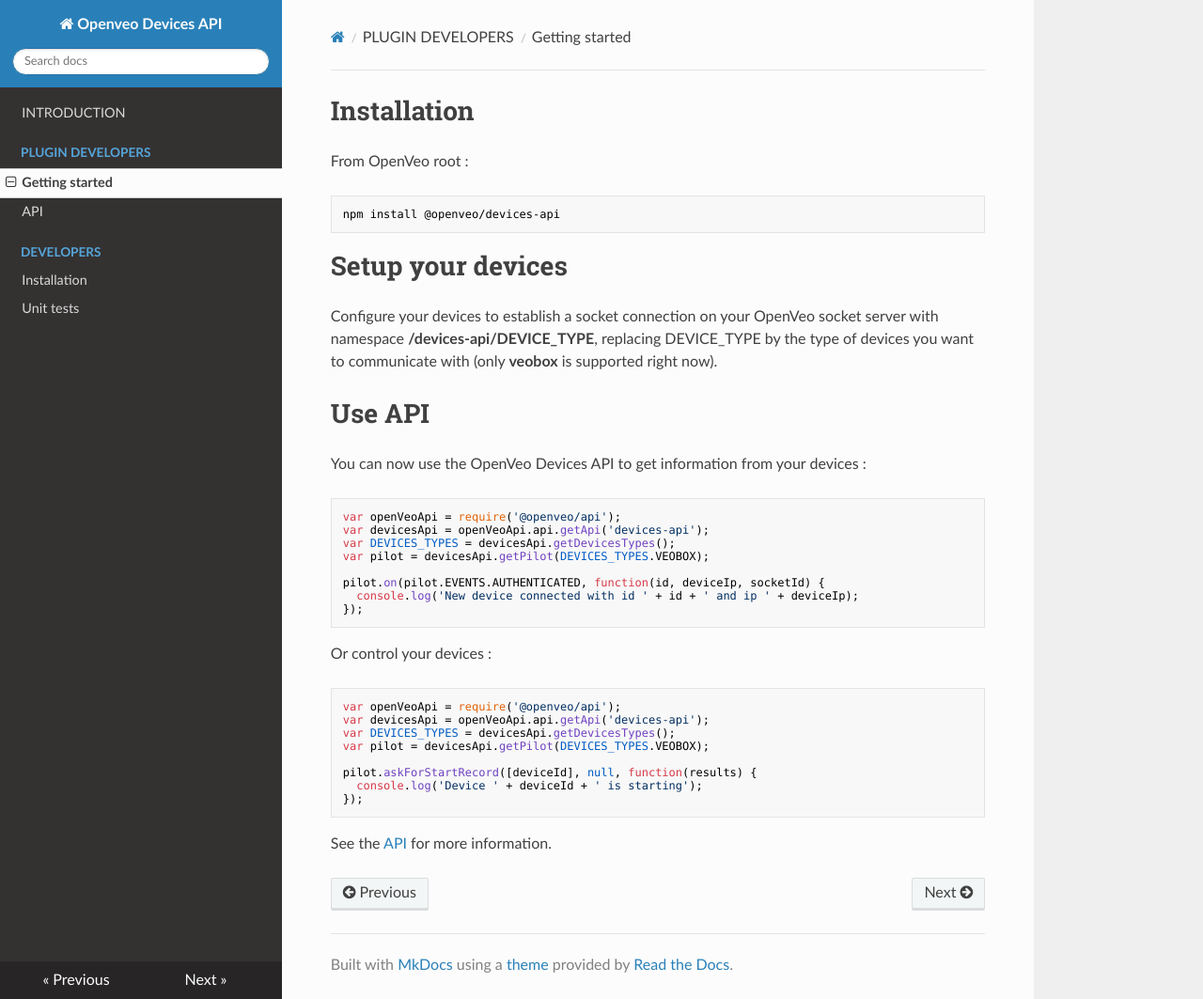
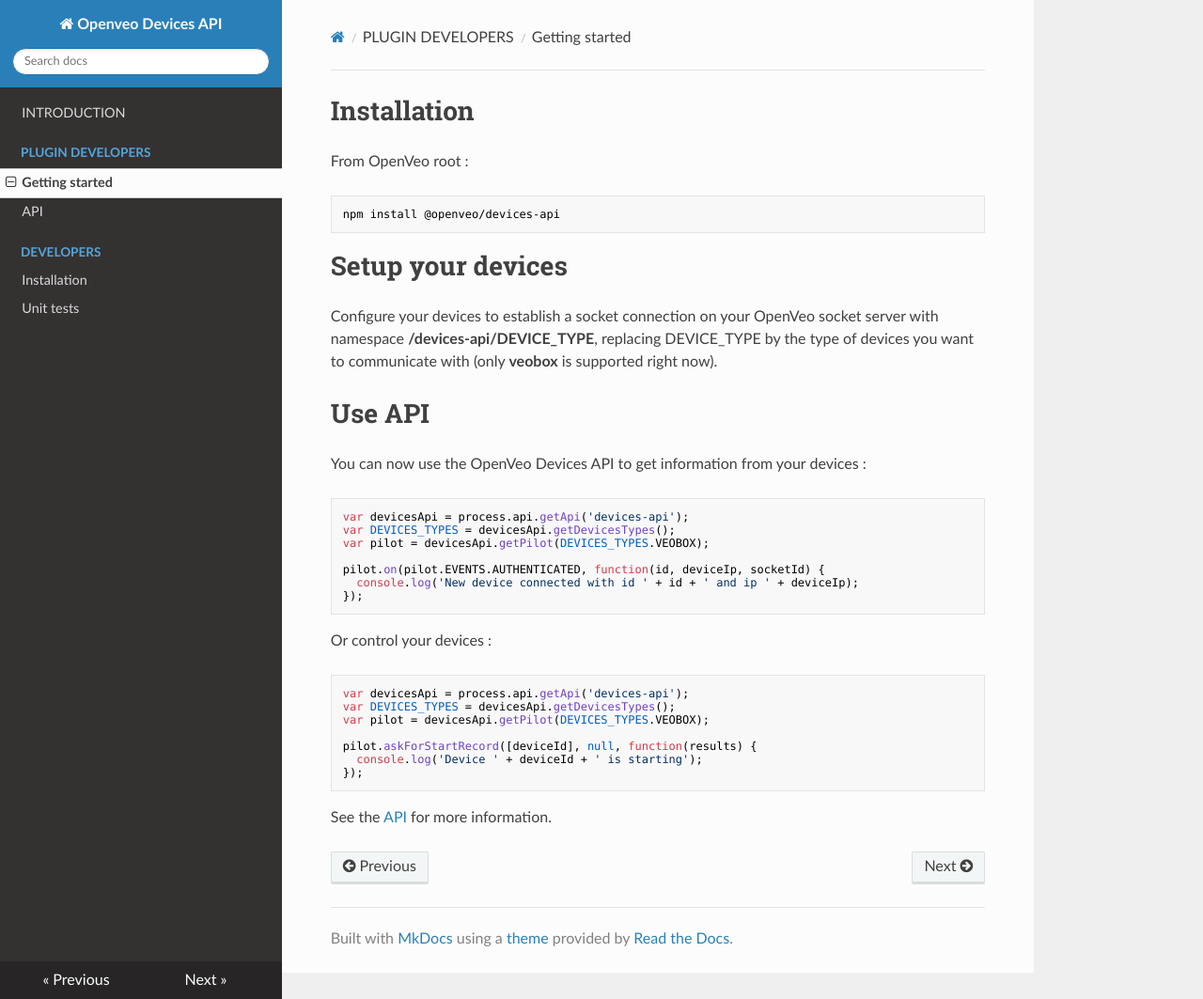
Before and after one commit to veo-labs/openveo-devices-api, an MkDocs documentation site: the page built from docs/pluginsDevelopers/getting-started.md, in a window 1280 px wide and 1063 px high. Shown: the whole window at 94% size. Built offline with MkDocs 1.6.1, drawn with Linux system fonts in a browser that asks for light colours; nearby versions of some CDN libraries; old or Windows-style settings are respelled for this version of MkDocs.

Commit message:
Use new API implementation exposed by the core
APIs were exposed by openveo-api through require('@openveo/api').api, it's
now exposed through process.api.

````diff
--- a/docs/pluginsDevelopers/getting-started.md
+++ b/docs/pluginsDevelopers/getting-started.md
@@ -13,8 +13,7 @@ Configure your devices to establish a socket connection on your OpenVeo socket s
 You can now use the OpenVeo Devices API to get information from your devices :
 
 ```js
-var openVeoApi = require('@openveo/api');
-var devicesApi = openVeoApi.api.getApi('devices-api');
+var devicesApi = process.api.getApi('devices-api');
 var DEVICES_TYPES = devicesApi.getDevicesTypes();
 var pilot = devicesApi.getPilot(DEVICES_TYPES.VEOBOX);
 
@@ -26,8 +25,7 @@ pilot.on(pilot.EVENTS.AUTHENTICATED, function(id, deviceIp, socketId) {
 Or control your devices :
 
 ```js
-var openVeoApi = require('@openveo/api');
-var devicesApi = openVeoApi.api.getApi('devices-api');
+var devicesApi = process.api.getApi('devices-api');
 var DEVICES_TYPES = devicesApi.getDevicesTypes();
 var pilot = devicesApi.getPilot(DEVICES_TYPES.VEOBOX);
 
````
Also changed, not shown: docs/pluginsDevelopers/api.md (+2 -3 lines), 1 other file.
